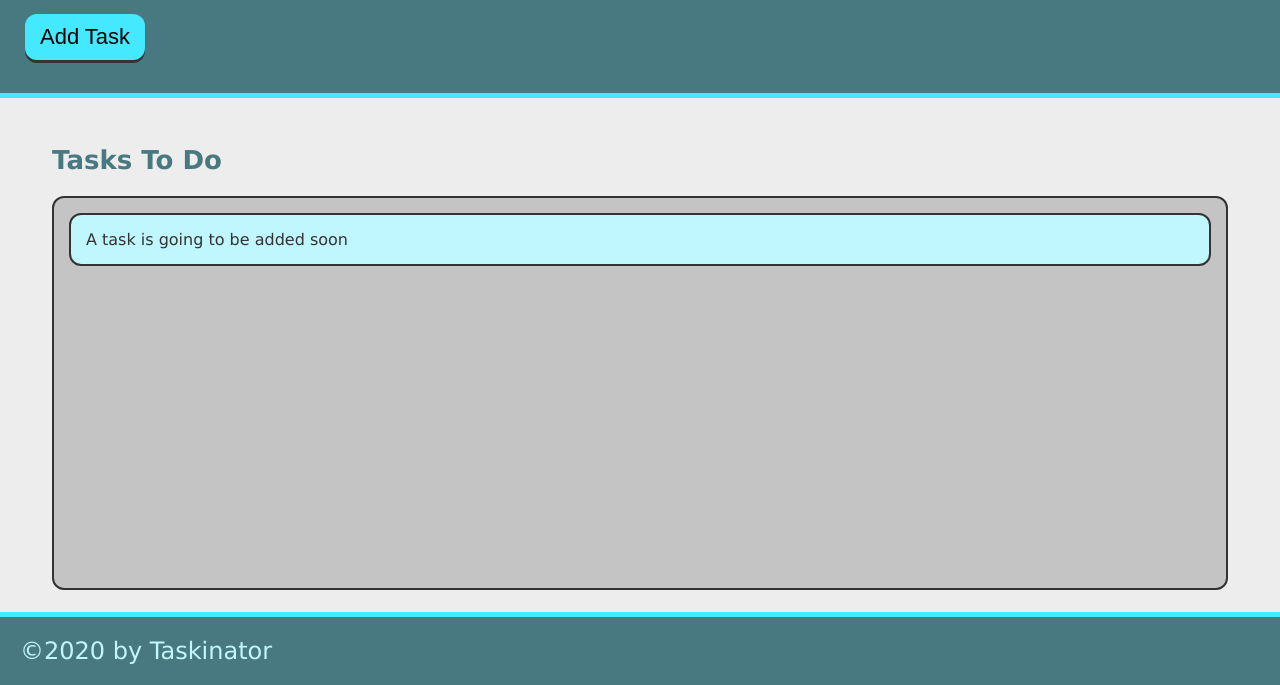
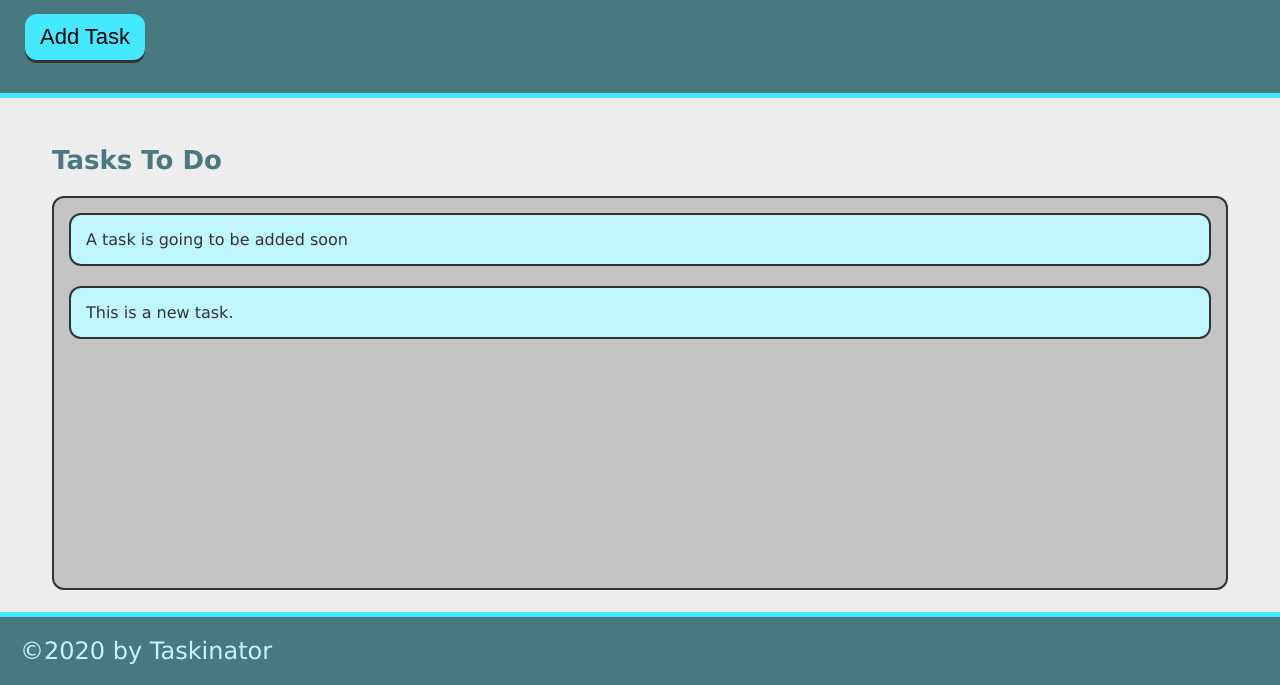
Before and after one commit to goforward-z/Taskinator, a plain HTML site: page index.html in a window 1280 px wide. Both pictures are taken after a click on the button "Add Task". Shown: the part 115-800 px from the top of the page. Drawn offline with Linux system fonts and the light colour scheme.

Commit message:
add ability to add task

```diff
--- a/assets/js/script.js
+++ b/assets/js/script.js
@@ -0,0 +1,12 @@
+var buttonE1 = document.querySelector("#save-task");
+var tasksToDoE1 = document.querySelector("#tasks-to-do");
+
+var createTaskHandler=function(){
+    var listItemE1 = document.createElement("li");
+    listItemE1.className="task-item";
+    listItemE1.textContent="This is a new task.";
+    tasksToDoE1.appendChild(listItemE1);
+};
+
+
+buttonE1.addEventListener("click",createTaskHandler);
--- a/index.html
+++ b/index.html
@@ -11,12 +11,12 @@
     <header>
         <h1 class="page-title">Taskinator</h1>
         <p>Clik the button below to add a new task</p>
-        <button class="btn">Add Task</button>
+        <button class="btn" id="save-task">Add Task</button>
     </header>
     <main class="page-content">
         <section class="task-list-wrapper">
             <h2 class="list-title">Tasks To Do</h2>
-            <ul class="task-list">
+            <ul class="task-list" id="tasks-to-do">
                 <li class="task-item">A task is going to be added soon</li>
             </ul>
         </section>
```
